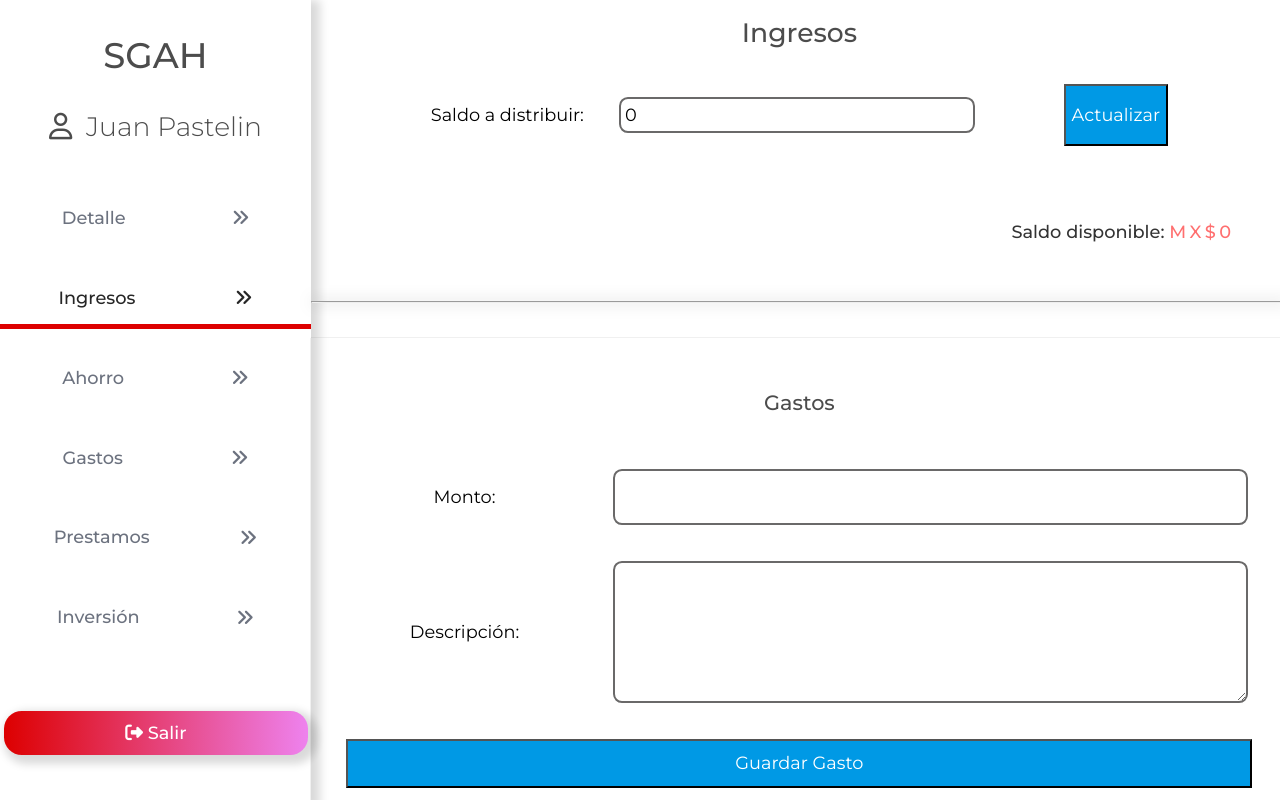
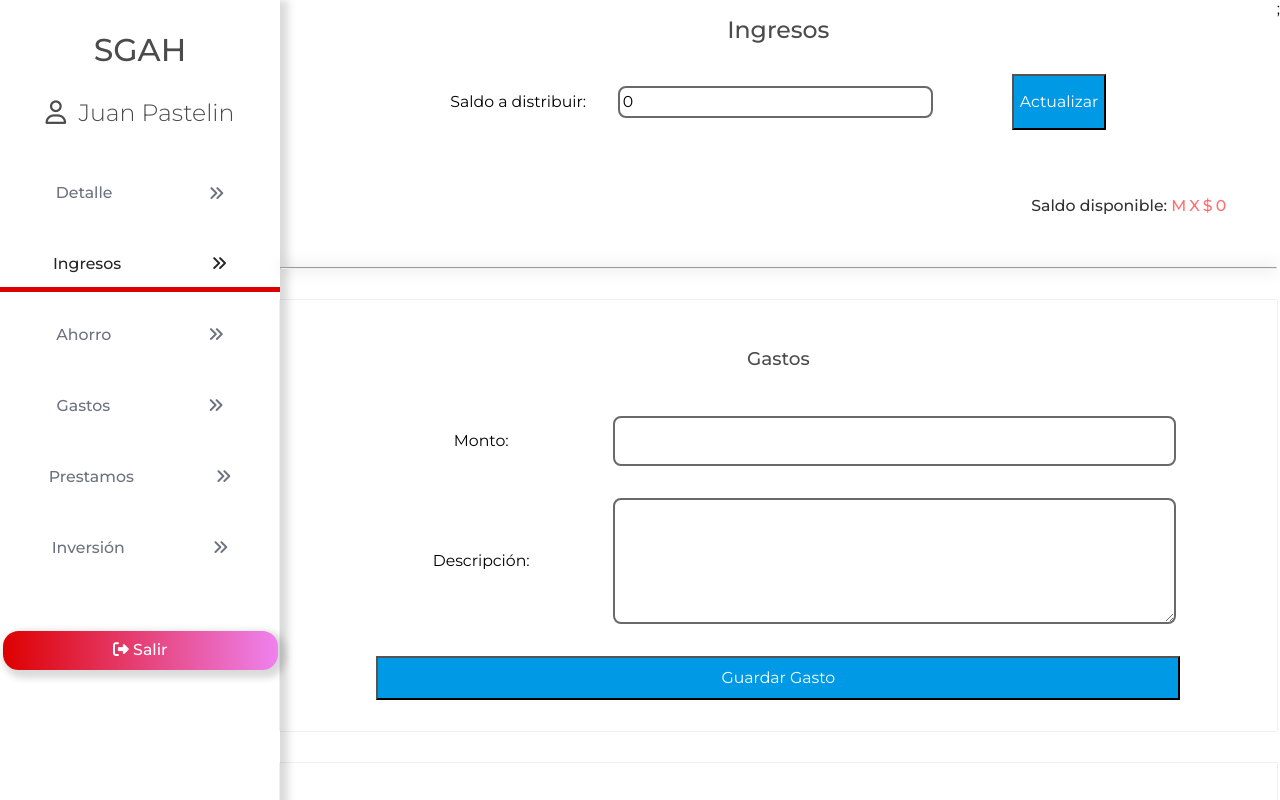
Before and after one commit to pastelin/sgah-app, a React (Vite) app: page /ingresos in a window 1280 px wide. Built offline with nearby package versions, Linux system fonts and the light colour scheme.

Commit message:
Refactoriza diseño de Navbar

```diff
--- a/src/css/app.css
+++ b/src/css/app.css
@@ -308,7 +308,7 @@ template {
 }
 
 html {
-  font-size: calc(16px + 2 * (100vw - 380px) / 1020);
+  font-size: calc(14px + 2 * (100vw - 380px) / 1020);
   box-sizing: border-box;
 }
 
@@ -347,7 +347,7 @@ img {
 }
 
 .contenedor {
-  min-width: 30rem;
+  min-width: 300px;
   overflow-y: hidden;
   height: 100vh;
 }
@@ -368,13 +368,6 @@ img {
 aside h2 {
   text-align: center;
   margin-bottom: 2rem;
-}
-
-.btn {
-  border-radius: 0.5rem;
-  border: none;
-  cursor: pointer;
-  transition: all 0.25s ease-in;
 }
 
 .m-0 {
@@ -402,8 +395,6 @@ hr {
 
 .btn-logout {
   border-radius: 1rem;
-  border: none;
-  color: #262626;
   height: 2.5rem;
   margin-top: 2.5rem;
   width: 98%;
@@ -437,90 +428,86 @@ hr {
 }
 
 .navbar {
-  min-width: 17.5rem;
-  width: 100%;
-  box-shadow: 0.25rem 0.25rem 0.5rem 0.25rem rgba(0, 0, 0, 0.15);
+  min-width: 280px;
+  box-shadow: 4px 4px 8px 4px rgba(0, 0, 0, 0.15);
 }
 @media (min-width: 768px) {
   .navbar {
-    display: block;
-    display: flex;
-    flex-direction: column;
-    height: 100vh;
-    width: 25vw;
+    width: 26vw;
   }
 }
-.navbar .nav--mobile {
+.navbar .menu-mobile {
   cursor: pointer;
   display: flex;
   justify-content: space-between;
   padding: 1rem;
   text-align: right;
 }
-.navbar .nav--mobile .logo {
+.navbar .menu-mobile .logo {
   margin: 0;
 }
 @media (min-width: 768px) {
-  .navbar .nav--mobile {
+  .navbar .menu-mobile {
     display: none;
   }
 }
-.navbar .nav--mobile .nav-burguer--mobile {
+.navbar .menu-mobile .icon-burguer {
   position: fixed;
   right: 1rem;
   top: 3rem;
-  width: 3rem;
-  height: 0.63rem;
+  width: 2.7rem;
+  height: 0.5rem;
   background-color: rgb(170, 0, 0);
   border-radius: 0.3rem;
   transform: rotate(0deg) translate(0, -1.2rem);
   transition: transform 5s ease, background-color 500ms ease;
   transform-origin: top left;
 }
-.navbar .nav--mobile .nav-burguer--mobile::before,
-.navbar .nav--mobile .nav-burguer--mobile::after {
+.navbar .menu-mobile .icon-burguer::before,
+.navbar .menu-mobile .icon-burguer::after {
   content: "";
   display: block;
   width: 100%;
-  height: 0.63rem;
+  height: 0.5rem;
   background-color: rgb(170, 0, 0);
   border-radius: 0.3rem;
   transition: transform 0.5s ease;
 }
-.navbar .nav--mobile .nav-burguer--mobile::before {
+.navbar .menu-mobile .icon-burguer::before {
   transform: rotate(0deg) translate(0, -0.9rem);
 }
-.navbar .nav--mobile .nav-burguer--mobile::after {
+.navbar .menu-mobile .icon-burguer::after {
   transform: rotate(0deg) translate(0, 0.3rem);
 }
-.navbar .nav__display--tablet {
+.navbar .menu {
   display: none;
 }
 @media (min-width: 768px) {
-  .navbar .nav__display--tablet {
+  .navbar .menu {
     display: block;
   }
 }
-.navbar .nav__display--tablet .logo {
+.navbar .menu .logo {
   margin: 0 0 2rem 0;
   padding-top: 2rem;
   text-align: center;
 }
-.navbar .nav__display--tablet .usuario {
+.navbar .menu .usuario {
   font-weight: 300;
   text-align: center;
 }
-.navbar .nav__close--mobile {
+.navbar .menu-mobile-icon-close {
   display: none;
-  margin-top: 5rem;
+  margin-top: 50px;
   text-align: center;
 }
-.navbar .nav__close--mobile button {
+.navbar .menu-mobile-icon-close button {
   background-color: transparent;
   border: none;
   cursor: pointer;
+  font-size: 3rem;
 }
-.navbar .nav__close--mobile button:hover {
+.navbar .menu-mobile-icon-close button:hover {
   color: #ff4c4c;
 }
 .navbar ul {
@@ -574,7 +561,7 @@ hr {
 .contenedor__resumen {
   display: flex;
   justify-content: space-around;
-  min-width: 30rem;
+  min-width: 300px;
   align-items: center;
   margin-top: 5rem;
 }
@@ -613,7 +600,7 @@ hr {
 }
 
 .formulario {
-  min-width: 30rem;
+  min-width: 300px;
   overflow: hidden;
 }
 .formulario *:not(input, select, textarea) {
@@ -633,7 +620,7 @@ hr {
 }
 .formulario .contenedor__formulario-ingresos {
   max-width: 50rem;
-  min-width: 30rem;
+  min-width: 300px;
   padding: 2rem;
   margin: auto;
 }
@@ -646,7 +633,7 @@ hr {
 .formulario .contenedor__formulario-overlay {
   width: 90%;
   max-width: 50rem;
-  min-width: 30rem;
+  min-width: 300px;
   margin: auto;
   background-color: #FFFFFF;
   border-radius: 0.5rem;
@@ -714,16 +701,17 @@ hr {
 
 .contenedor__table {
   overflow: auto;
-  height: 37rem;
+  height: 50vh;
   position: relative;
 }
 .contenedor__table table {
-  width: 95%;
-  min-width: 53rem;
+  width: 90%;
+  min-width: 550px;
   margin: 1rem 1rem;
-  box-shadow: 0.1rem 0.13rem 0.4rem #333;
+  box-shadow: 0.25rem 0.25rem 0.5rem 0.25rem rgba(0, 0, 0, 0.25);
   border-radius: 0.5rem;
   border-collapse: collapse;
+  font-size: calc(12px + 2 * (100vw - 380px) / 1020);
 }
 @media (min-width: 992px) {
   .contenedor__table table {
--- a/src/routes/Navigation.jsx
+++ b/src/routes/Navigation.jsx
@@ -23,15 +23,14 @@ export const Navigation = () => {
 		<BrowserRouter>
 			<nav className={`navbar ${classNameHightNavbar}`}>
 				<div
+					className={`menu-mobile ${classNameHideMobileNavbar}`}
 					onClick={handleOpenNavbar}
-					className={`nav--mobile ${classNameHideMobileNavbar}`}
 				>
 					<h1 className="logo">SGAH</h1>
-                    {/* <i className="fa-solid fa-bars"></i> */}
-                    <label className="nav-burguer--mobile"></label>
+					<label className="icon-burguer"></label>
 				</div>
 
-				<div className={`nav__display--tablet ${classNameActiveMenuNavbar}`}>
+				<div className={`menu ${classNameActiveMenuNavbar}`}>
 					<h1 className="logo">SGAH</h1>
 					<h2 className="usuario">
 						<i className="fa-regular fa-user"></i>
@@ -119,7 +118,8 @@ export const Navigation = () => {
 						<span>Salir</span>
 					</button>
 				</div>
-				<div className={`nav__close--mobile ${classNameActiveIconCloseMenuNavbar}`}>
+
+				<div className={`menu-mobile-icon-close ${classNameActiveIconCloseMenuNavbar}`}>
 					<button onClick={handleCloseNavbar}>
 						<i className="fa-regular fa-circle-xmark"></i>
 					</button>
--- a/src/scss/base/_botones.scss
+++ b/src/scss/base/_botones.scss
@@ -13,8 +13,6 @@
 
 .btn-logout {
 	border-radius: 1rem;
-	border: none;
-	color: v.$negroClaro;
 	height: 2.5rem;
 	margin-top: 2.5rem;
 	width: 98%;
--- a/src/scss/base/_globales.scss
+++ b/src/scss/base/_globales.scss
@@ -2,7 +2,7 @@
 @use 'base/mixins' as m;
 
 html {
-    font-size: calc(16px + (18 - 16) * ((100vw - 380px) / (1400 - 380)));
+	font-size: calc(14px + (16 - 14) * ((100vw - 380px) / (1400 - 380)));
 	box-sizing: border-box;
 }
 
@@ -46,7 +46,6 @@ img {
 	height: 100vh;
 	@include m.tablet {
 		display: flex;
-		// gap: 2rem;
 	}
 }
 
@@ -63,13 +62,6 @@ aside h2 {
 	margin-bottom: 2rem;
 }
 
-.btn {
-	border-radius: 0.5rem;
-	border: none;
-	cursor: pointer;
-	transition: all 0.25s ease-in;
-}
-
 .m-0 {
 	margin: 0;
 }
--- a/src/scss/base/_variables.scss
+++ b/src/scss/base/_variables.scss
@@ -19,4 +19,4 @@ $tablet: 768px;
 $desktop: 992px;
 $desktopXL: 1300px;
 
-$minWidth: 30rem;
+$minWidth: 300px;
--- a/src/scss/layout/_navbar.scss
+++ b/src/scss/layout/_navbar.scss
@@ -2,19 +2,14 @@
 @use 'base/mixins' as m;
 
 .navbar {
-	min-width: 17.5rem;
-	width: 100%;
-	box-shadow: 0.25rem 0.25rem 0.5rem 0.25rem rgba(0, 0, 0, 0.15);
+	min-width: 280px;
+	box-shadow: 4px 4px 8px 4px rgba(0, 0, 0, 0.15);
 
 	@include m.tablet {
-		display: block;
-		display: flex;
-		flex-direction: column;
-		height: 100vh;
-		width: 25vw;
+		width: 26vw;
 	}
 
-	.nav--mobile {
+	.menu-mobile {
 		cursor: pointer;
 		display: flex;
 		justify-content: space-between;
@@ -29,12 +24,12 @@
 			display: none;
 		}
 
-		.nav-burguer--mobile {
+		.icon-burguer {
 			position: fixed;
 			right: 1rem;
 			top: 3rem;
-			width: 3rem;
-			height: 0.63rem;
+			width: 2.7rem;
+			height: 0.5rem;
 			background-color: rgb(170, 0, 0);
 			border-radius: 0.3rem;
 			transform: rotate(0deg) translate(0, -1.2rem);
@@ -42,27 +37,27 @@
 			transform-origin: top left;
 		}
 
-		.nav-burguer--mobile::before,
-		.nav-burguer--mobile::after {
+		.icon-burguer::before,
+		.icon-burguer::after {
 			content: '';
 			display: block;
 			width: 100%;
-			height: 0.63rem;
+			height: 0.5rem;
 			background-color: rgb(170, 0, 0);
 			border-radius: 0.3rem;
 			transition: transform 0.5s ease;
 		}
 
-		.nav-burguer--mobile::before {
+		.icon-burguer::before {
 			transform: rotate(0deg) translate(0, -0.9rem);
 		}
 
-		.nav-burguer--mobile::after {
+		.icon-burguer::after {
 			transform: rotate(0deg) translate(0, 0.3rem);
 		}
 	}
 
-	.nav__display--tablet {
+	.menu {
 		display: none;
 
 		@include m.tablet {
@@ -81,15 +76,16 @@
 		}
 	}
 
-	.nav__close--mobile {
+	.menu-mobile-icon-close {
 		display: none;
-		margin-top: 5rem;
+		margin-top: 50px;
 		text-align: center;
 
 		button {
 			background-color: transparent;
 			border: none;
 			cursor: pointer;
+			font-size: 3rem;
 
 			&:hover {
 				color: v.$rojo;
```
Also changed, not shown: src/scss/layout/_table.scss (+5 -5 lines).
